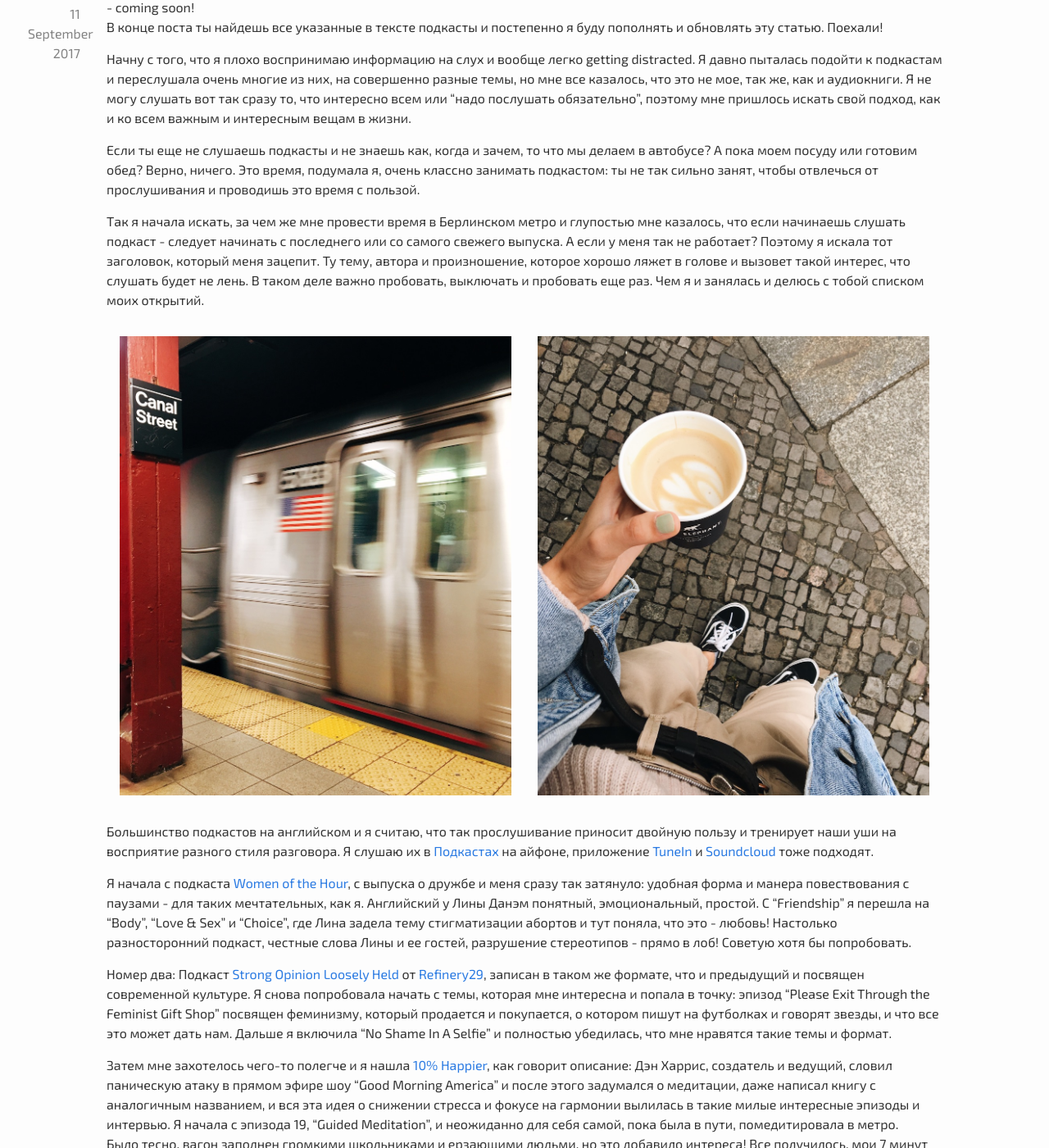
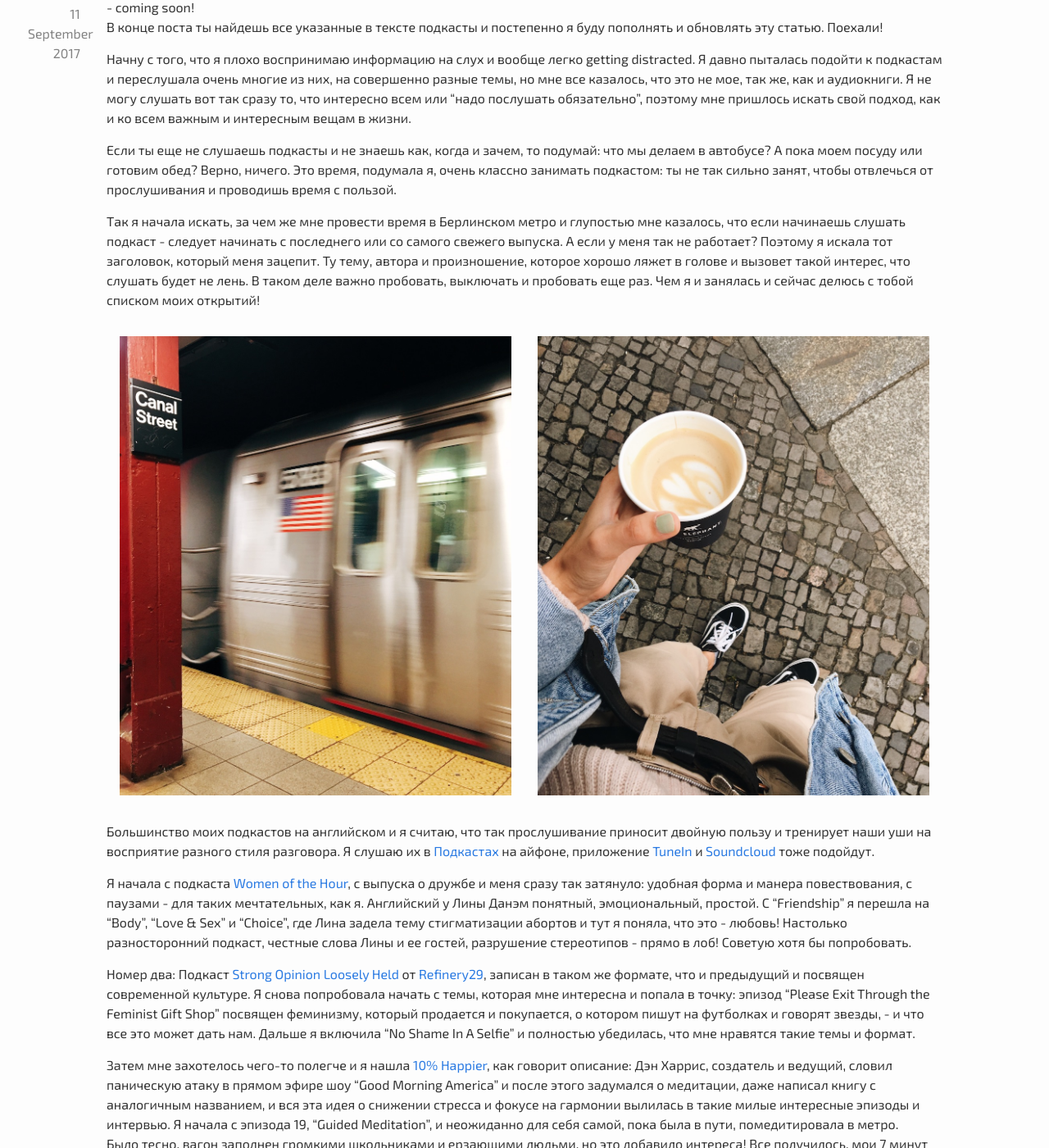
Before and after one commit to djagya/lara-blog, a Jekyll site: the page built from _posts/2017-09-11-how-to-listen-to-podcasts.md, in a window 1280 px wide and 1400 px high, scrolled down 543 px. Shown: the whole window at 82% size. Built offline with Jekyll 4.4.1, drawn with Linux system fonts in a browser that asks for light colours; nearby versions of some CDN libraries; comment, search, counter and statistics services are not loaded.

Commit message:
lara changes

```diff
--- a/_posts/2017-09-11-how-to-listen-to-podcasts.md
+++ b/_posts/2017-09-11-how-to-listen-to-podcasts.md
@@ -10,21 +10,21 @@ category: top
 
 Начну с того, что я плохо воспринимаю информацию на слух и вообще легко getting distracted. Я давно пыталась подойти к подкастам и переслушала очень многие из них, на совершенно разные темы, но мне все казалось, что это не мое, так же, как и аудиокниги. Я не могу слушать вот так сразу то, что интересно всем или "надо послушать обязательно", поэтому мне пришлось искать свой подход, как и ко всем важным и интересным вещам в жизни.
 
-Если ты еще не слушаешь подкасты и не знаешь как, когда и зачем, то что мы делаем в автобусе? А пока моем посуду или готовим обед? Верно, ничего. Это время, подумала я, очень классно занимать подкастом: ты не так сильно занят, чтобы отвлечься от прослушивания и проводишь это время с пользой.
+Если ты еще не слушаешь подкасты и не знаешь как, когда и зачем, то подумай: что мы делаем в автобусе? А пока моем посуду или готовим обед? Верно, ничего. Это время, подумала я, очень классно занимать подкастом: ты не так сильно занят, чтобы отвлечься от прослушивания и проводишь время с пользой.
 
-Так я начала искать, за чем же мне провести время в Берлинском метро и глупостью мне казалось, что если начинаешь слушать подкаст - следует начинать с последнего или со самого свежего выпуска. А если у меня так не работает? Поэтому я искала тот заголовок, который меня зацепит. Ту тему, автора и произношение, которое хорошо ляжет в голове и вызовет такой интерес, что слушать будет не лень. В таком деле важно пробовать, выключать и пробовать еще раз. Чем я и занялась и делюсь с тобой списком моих открытий.
+Так я начала искать, за чем же мне провести время в Берлинском метро и глупостью мне казалось, что если начинаешь слушать подкаст - следует начинать с последнего или со самого свежего выпуска. А если у меня так не работает? Поэтому я искала тот заголовок, который меня зацепит. Ту тему, автора и произношение, которое хорошо ляжет в голове и вызовет такой интерес, что слушать будет не лень. В таком деле важно пробовать, выключать и пробовать еще раз. Чем я и занялась и сейчас делюсь с тобой списком моих открытий!
 
 {% images %}
   ![](/assets/images/2017/09/metro.jpg)
   ![](/assets/images/2017/09/sloni.jpg)
 {% endimages %}
 
-Большинство подкастов на английском и я считаю, что так прослушивание приносит двойную пользу и тренирует наши уши на восприятие разного стиля разговора. Я слушаю их в [Подкастах](https://www.apple.com/ru/itunes/podcasts/fanfaq.html) на айфоне, приложение [TuneIn](https://tunein.com/get-tunein/) и [Soundcloud](https://soundcloud.com/stream) тоже подходят.
+Большинство моих подкастов на английском и я считаю, что так прослушивание приносит двойную пользу и тренирует наши уши на восприятие разного стиля разговора. Я слушаю их в [Подкастах](https://www.apple.com/ru/itunes/podcasts/fanfaq.html) на айфоне, приложение [TuneIn](https://tunein.com/get-tunein/) и [Soundcloud](https://soundcloud.com/stream) тоже подойдут.
 
-Я начала с подкаста [Women of the Hour](https://itunes.apple.com/ru/podcast/episode-1-friendship/id1049452428?i=1000356401837&mt=2), с выпуска о дружбе и меня сразу так затянуло: удобная форма и манера повествования с паузами - для таких мечтательных, как я.
-Английский у Лины Данэм понятный, эмоциональный, простой. С "Friendship" я перешла на "Body", "Love & Sex" и "Choiсe", где Лина задела тему стигматизации абортов и тут поняла, что это - любовь! Настолько разносторонний подкаст, честные слова Лины и ее гостей, разрушение стереотипов - прямо в лоб! Советую хотя бы попробовать.
+Я начала с подкаста [Women of the Hour](https://itunes.apple.com/ru/podcast/episode-1-friendship/id1049452428?i=1000356401837&mt=2), с выпуска о дружбе и меня сразу так затянуло: удобная форма и манера повествования, с паузами - для таких мечтательных, как я.
+Английский у Лины Данэм понятный, эмоциональный, простой. С "Friendship" я перешла на "Body", "Love & Sex" и "Choiсe", где Лина задела тему стигматизации абортов и тут я поняла, что это - любовь! Настолько разносторонний подкаст, честные слова Лины и ее гостей, разрушение стереотипов - прямо в лоб! Советую хотя бы попробовать.
 
-Номер два: Подкаст [Strong Opinion Loosely Held](https://itunes.apple.com/us/podcast/strong-opinions-loosely-held/id1109543963?mt=2) от [Refinery29](http://www.refinery29.uk/?geo=uk&_ga=2.231213215.1486433324.1505089932-1479721124.1502142377), записан в таком же формате, что и предыдущий и посвящен современной культуре. Я снова попробовала начать с темы, которая мне интересна и попала в точку: эпизод "Please Exit Through the Feminist Gift Shop" посвящен феминизму, который продается и покупается, о котором пишут на футболках и говорят звезды, и что все это может дать нам. Дальше я включила "No Shame In A Selfie" и полностью убедилась, что мне нравятся такие темы и формат.
+Номер два: Подкаст [Strong Opinion Loosely Held](https://itunes.apple.com/us/podcast/strong-opinions-loosely-held/id1109543963?mt=2) от [Refinery29](http://www.refinery29.uk/?geo=uk&_ga=2.231213215.1486433324.1505089932-1479721124.1502142377), записан в таком же формате, что и предыдущий и посвящен современной культуре. Я снова попробовала начать с темы, которая мне интересна и попала в точку: эпизод "Please Exit Through the Feminist Gift Shop" посвящен феминизму, который продается и покупается, о котором пишут на футболках и говорят звезды, - и что все это может дать нам. Дальше я включила "No Shame In A Selfie" и полностью убедилась, что мне нравятся такие темы и формат.
 
 Затем мне захотелось чего-то полегче и я нашла [10% Happier](https://itunes.apple.com/us/podcast/10-happier-with-dan-harris/id1087147821
 ), как говорит описание: Дэн Харрис, создатель и ведущий, словил паническую атаку в прямом эфире шоу "Good Morning America" и после этого задумался о медитации, даже написал книгу с аналогичным названием, и вся эта идея о снижении стресса и фокусе на гармонии вылилась в такие милые интересные эпизоды и интервью.  Я начала с эпизода 19, "Guided Meditation", и неожиданно для себя самой, пока была в пути, помедитировала в метро.
```
